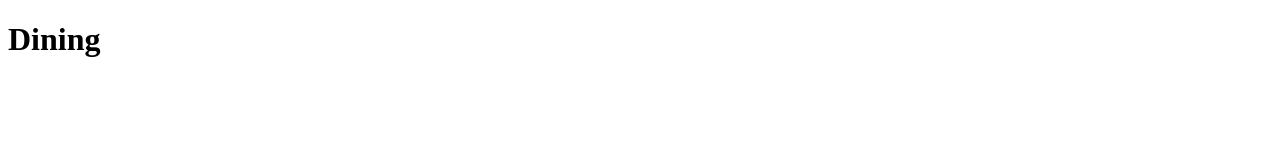
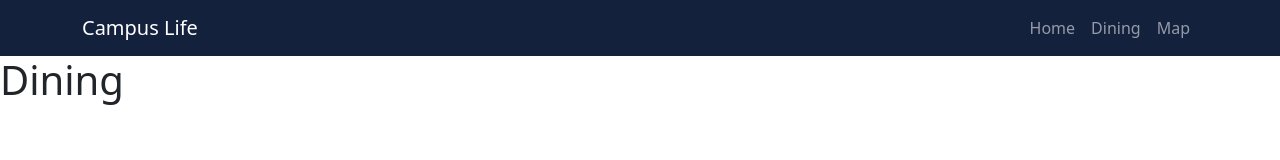
Before and after one commit to bsalty6/campus-life-super-app, a plain HTML site: page dining.html in a window 1280 px wide. Drawn offline with nearby package versions, Linux system fonts and the light colour scheme.

Commit message:
Connect Bootstrap and add navigation

```diff
--- a/css/style.css
+++ b/css/style.css
@@ -2,6 +2,7 @@
 
 /* TODO: color and font variables */
 /* TODO: navigation */
+.site-nav { background: #14213D; }
 /* TODO: home page */
 /* TODO: dining page */
 /* TODO: map page */
--- a/dining.html
+++ b/dining.html
@@ -4,12 +4,29 @@
   <meta charset="UTF-8">
   <meta name="viewport" content="width=device-width, initial-scale=1">
   <title>Campus Life Super App | Dining</title>
-  <!-- TODO: add Bootstrap CSS here (before your own stylesheet) -->
+  <link href="https://cdn.jsdelivr.net/npm/bootstrap@5.3.3/dist/css/bootstrap.min.css" rel="stylesheet">
   <link rel="stylesheet" href="css/style.css">
 </head>
 <body>
-  <!-- TODO: navbar (Home, Dining, Map) -->
-
+  <header>
+  <nav class="navbar navbar-expand-md navbar-dark site-nav" aria-label="Main navigation">
+    <div class="container">
+      <a class="navbar-brand" href="index.html">Campus Life</a>
+      <button class="navbar-toggler" type="button" data-bs-toggle="collapse"
+              data-bs-target="#navMenu" aria-controls="navMenu" aria-expanded="false"
+              aria-label="Toggle navigation">
+        <span class="navbar-toggler-icon"></span>
+      </button>
+      <div class="collapse navbar-collapse" id="navMenu">
+        <ul class="navbar-nav ms-auto">
+          <li class="nav-item"><a class="nav-link" href="index.html">Home</a></li>
+          <li class="nav-item"><a class="nav-link" href="dining.html">Dining</a></li>
+          <li class="nav-item"><a class="nav-link" href="map.html">Map</a></li>
+        </ul>
+      </div>
+    </div>
+  </nav>
+</header>
   <main>
     <h1>Dining</h1>
     <!-- TODO: page content -->
@@ -17,7 +34,7 @@
 
   <!-- TODO: footer -->
 
-  <!-- TODO: add Bootstrap JS here -->
+  <script src="https://cdn.jsdelivr.net/npm/bootstrap@5.3.3/dist/js/bootstrap.bundle.min.js"></script>
   <script src="js/script.js"></script>
 </body>
 </html>
```
Also changed, not shown: index.html (+21 -4 lines), map.html (+21 -4 lines).
